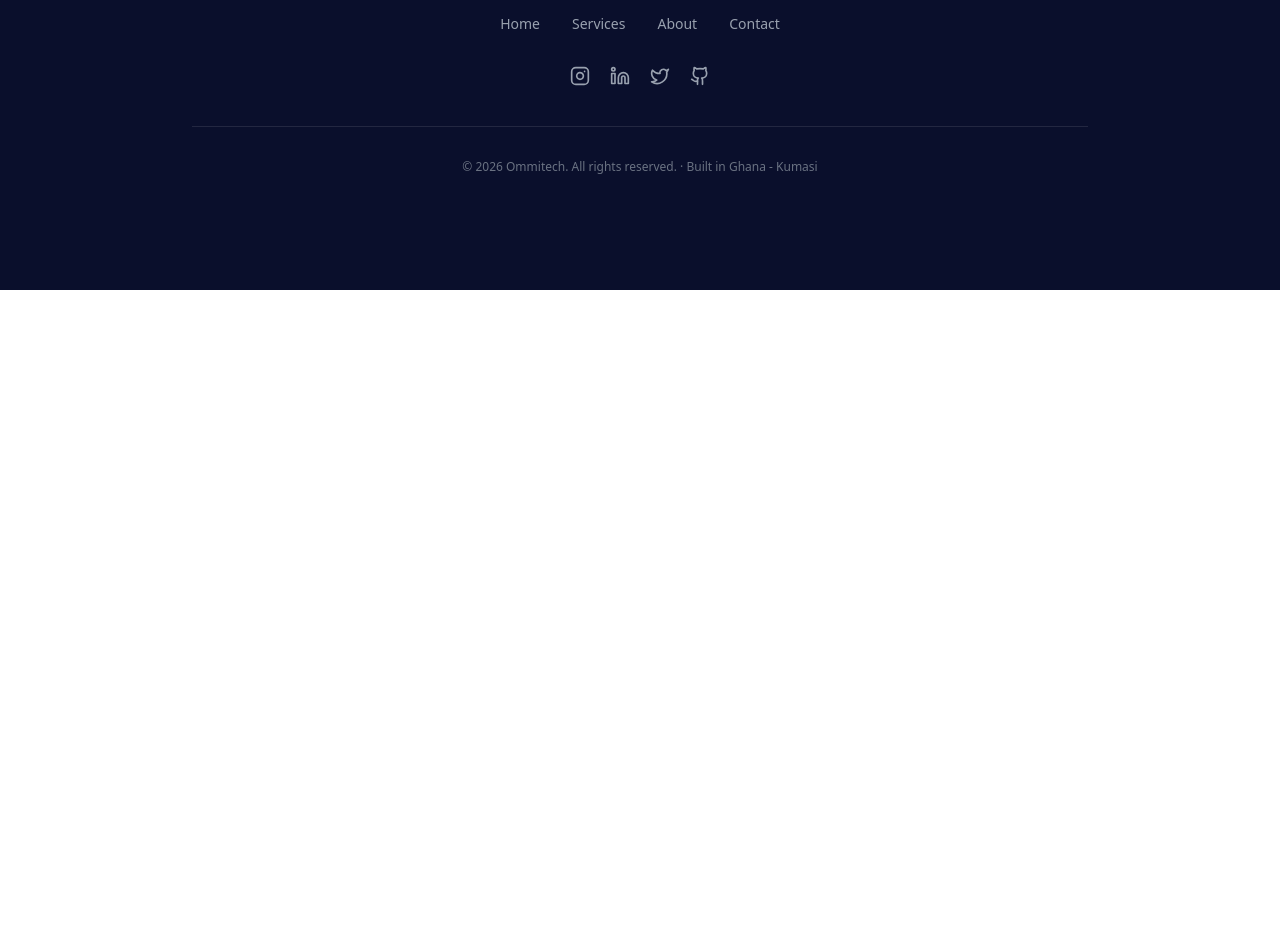
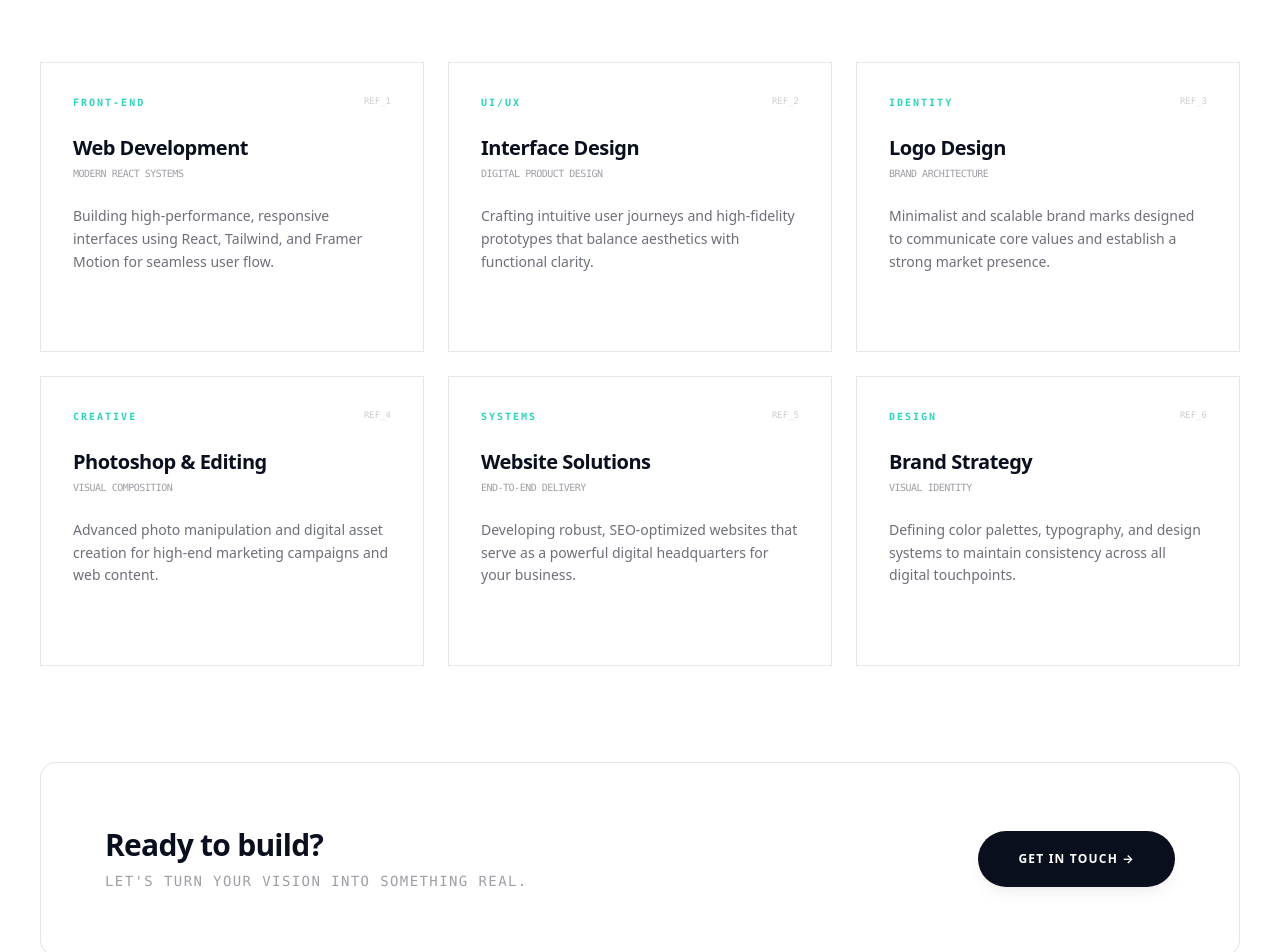
Before and after one commit to Meshack000/ommitech, a React (Vite) app: page / in a window 1280 px wide. Shown: the part 1060-2012 px from the top of the page. Before the commit the page ends 1350 px from the top, so only its background shows below. Built offline with nearby package versions, Linux system fonts and the light colour scheme.

Commit message:
Add RecentFeatures component and update Hero text for clarity

```diff
--- a/src/App.jsx
+++ b/src/App.jsx
@@ -5,6 +5,7 @@ import SplashScreen from "./SplashScreen"
 import { useState } from "react";
 import Hero from './components/Hero';
 import Footer from './components/Footer';
+import RecentFeatures from './components/Feature';
 
 function App() {
 
@@ -17,7 +18,9 @@ function App() {
     <Navbar/>
 
     <Hero/>
+     <RecentFeatures />
     <Footer/>
+
 
 
     </>
--- /dev/null
+++ b/src/components/Feature.jsx
@@ -0,0 +1,115 @@
+import React from 'react';
+
+const works = [
+    {
+        tag: "Front-End",
+        title: "Web Development",
+        client: "Modern React Systems",
+        description: "Building high-performance, responsive interfaces using React, Tailwind, and Framer Motion for seamless user flow."
+    },
+    {
+        tag: "UI/UX",
+        title: "Interface Design",
+        client: "Digital Product Design",
+        description: "Crafting intuitive user journeys and high-fidelity prototypes that balance aesthetics with functional clarity."
+    },
+    {
+        tag: "Identity",
+        title: "Logo Design",
+        client: "Brand Architecture",
+        description: "Minimalist and scalable brand marks designed to communicate core values and establish a strong market presence."
+    },
+    {
+        tag: "Creative",
+        title: "Photoshop & Editing",
+        client: "Visual Composition",
+        description: "Advanced photo manipulation and digital asset creation for high-end marketing campaigns and web content."
+    },
+    {
+        tag: "Systems",
+        title: "Website Solutions",
+        client: "End-to-End Delivery",
+        description: "Developing robust, SEO-optimized websites that serve as a powerful digital headquarters for your business."
+    },
+    {
+        tag: "Design",
+        title: "Brand Strategy",
+        client: "Visual Identity",
+        description: "Defining color palettes, typography, and design systems to maintain consistency across all digital touchpoints."
+    },
+];
+
+export default function RecentFeatures() {
+    return (
+        <div className="min-h-screen bg-white px-6 py-24 font-geist text-[#0a0f1e] selection:bg-[#2dd4bf]/20">
+            <div className="max-w-[1200px] mx-auto">
+
+                {/* Centered Minimalist Header */}
+                <header className="mb-24 flex flex-col items-center text-center">
+                    <h1 className="text-3xl md:text-6xl font-bold tracking-tighter leading-none">
+                        Excellence Engineered
+                    </h1>
+                </header>
+
+                {/* Service Grid */}
+                <div className="grid grid-cols-1 md:grid-cols-2 lg:grid-cols-3 gap-6">
+                    {works.map((f, i) => (
+                        <div
+                            key={i}
+                            className="group border border-[#0a0f1e]/10 p-8 flex flex-col justify-between aspect-[4/3] hover:border-[#2dd4bf] transition-all duration-300"
+                        >
+                            <div>
+                                <div className="flex justify-between items-start mb-6">
+                                    <span className="font-mono text-[10px] uppercase tracking-[0.2em] text-[#2dd4bf] font-bold">
+                                        {f.tag}
+                                    </span>
+                                    {/* Small, technical index marker */}
+                                    <span className="font-mono text-[9px] opacity-20 uppercase">Ref_{i + 1}</span>
+                                </div>
+
+                                <h2 className="text-xl font-bold tracking-tight mb-1 group-hover:text-[#2dd4bf] transition-colors">
+                                    {f.title}
+                                </h2>
+                                <p className="text-[10px] font-mono uppercase tracking-tighter opacity-40 mb-6">
+                                    {f.client}
+                                </p>
+
+                                <p className="text-sm text-[#0a0f1e]/60 leading-relaxed font-normal">
+                                    {f.description}
+                                </p>
+                            </div>
+
+                            <div className="mt-8 flex items-center gap-2">
+                                <div className="h-[1px] w-8 bg-[#2dd4bf] opacity-0 group-hover:opacity-100 transition-all duration-300"></div>
+                                <span className="text-[9px] font-mono uppercase tracking-[0.2em] opacity-0 group-hover:opacity-100 transition-all duration-300">
+                                    View Service
+                                </span>
+                            </div>
+                        </div>
+                    ))}
+                </div>
+
+                {/* Re-integrated Footer */}
+                <div className="mt-24 border border-[#0a0f1e]/10 bg-white rounded-2xl p-10 md:p-16 flex flex-col md:flex-row md:items-center justify-between gap-8 transition-colors hover:border-[#0a0f1e]">
+                    <div>
+                        <h3 className="text-2xl md:text-3xl font-bold text-[#0a0f1e] mb-2 tracking-tight">
+                            Ready to build?
+                        </h3>
+                        <p className="text-sm font-mono uppercase tracking-widest text-[#0a0f1e]/40">
+                            Let's turn your vision into something real.
+                        </p>
+                    </div>
+                    <a
+                        href="https://www.dvxel.com/contact"
+                        target="_blank"
+                        rel="noreferrer"
+                        className="inline-block bg-[#0a0f1e] text-white text-xs font-bold uppercase tracking-widest px-10 py-5 rounded-full hover:bg-[#2dd4bf] hover:text-[#0a0f1e] transition-all duration-300 text-center shadow-lg shadow-[#0a0f1e]/5"
+                    >
+                        Get in touch &rarr;
+                    </a>
+                </div>
+
+            </div>
+        </div>
+    );
+}
--- a/src/components/Hero.jsx
+++ b/src/components/Hero.jsx
@@ -102,8 +102,8 @@ export default function Hero() {
                         fontFamily: "'Segoe UI', sans-serif",
                     }}
                 >
-                    We build high-performance digital products — from sleek interfaces
-                    to robust systems — that move businesses forward.
+                    We build high-performance digital products  from sleek interfaces
+                    to robust systems  that move businesses forward.
                 </p>
 
                 {/* CTAs */}
```
